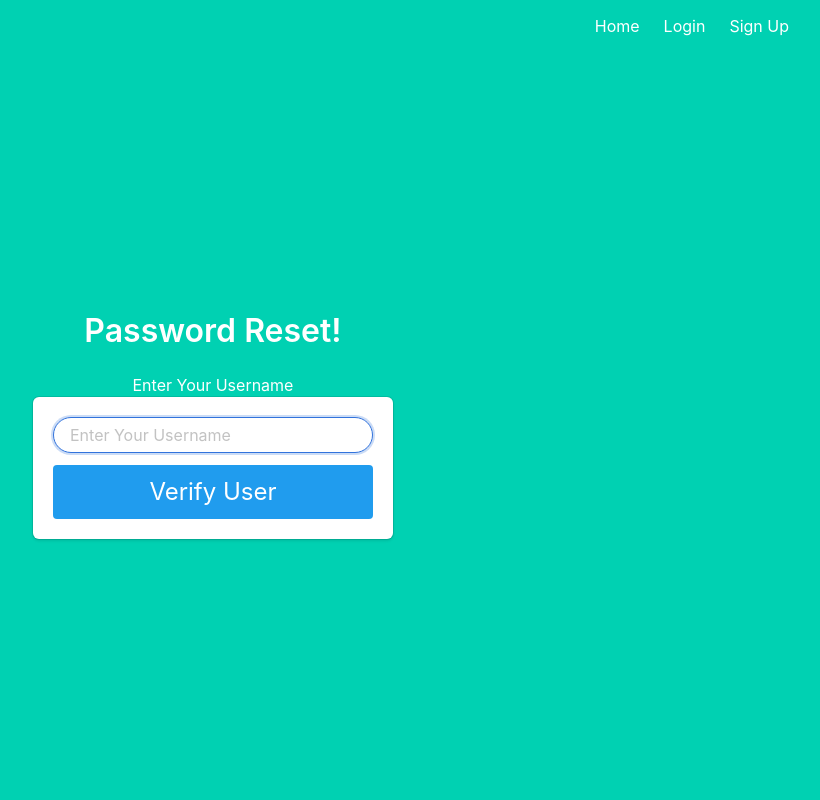
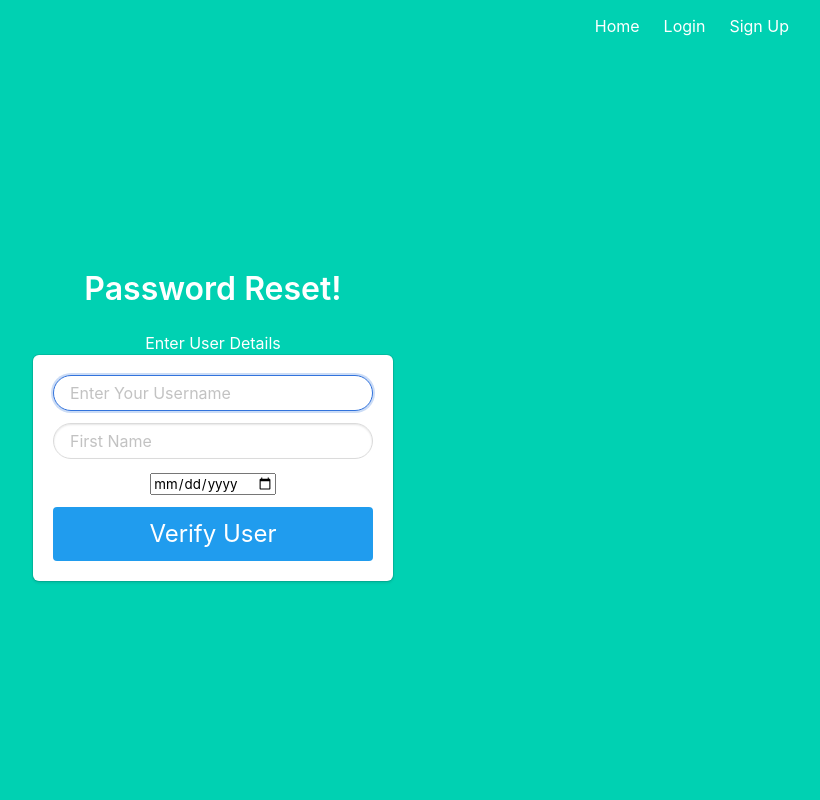
Before and after one commit to Aatmjeet/DockerApp, a Flask app: page /passwordreset in a window 1280 px wide. Shown: the whole page, without its empty margins (427-1247 px from the left). Run offline with Flask 2, Linux system fonts and the light colour scheme.

Commit message:
Add files via upload

```diff
--- a/WebApp/project/templates/passwordreset.html
+++ b/WebApp/project/templates/passwordreset.html
@@ -3,7 +3,7 @@
 {% block content %}
 <div class="column is-4 is-offset-4">
     <h3 class="title">Password Reset!</h3>
-    <h4>Enter Your Username</h4>
+    <h4>Enter User Details</h4>
     <div class="box">
         {% with messages = get_flashed_messages() %}
         {% if messages %}
@@ -18,6 +18,16 @@
                     <input class="input is-rounded" type="text" name="username" placeholder="Enter Your Username" autofocus="" required>
                 </div>
             </div>
+            <div class="field">
+                <div class="control">
+                    <input class="input is-rounded" type="text" name="firstname" placeholder="First Name" autofocus="" required>
+                </div>
+            </div>
+            <div class="field">
+                <div class="calender">
+                    <input type="date" name="dob" required>
+                </div>
+            </div>
             <button class="button is-block is-info is-large is-fullwidth">Verify User</button>
         </form>
     </div>
--- a/WebApp/project/templates/signup.html
+++ b/WebApp/project/templates/signup.html
@@ -18,6 +18,9 @@
             <div class="field">
                 <div class="control">
                     <input class="input is-rounded" type="text" name="username" placeholder="Username" autofocus="" required>
+                </div>
+                <div>
+                    Username can not contain " !%-' " characters, and will be removed.
                 </div>
             </div>
             <div class="field">
```
